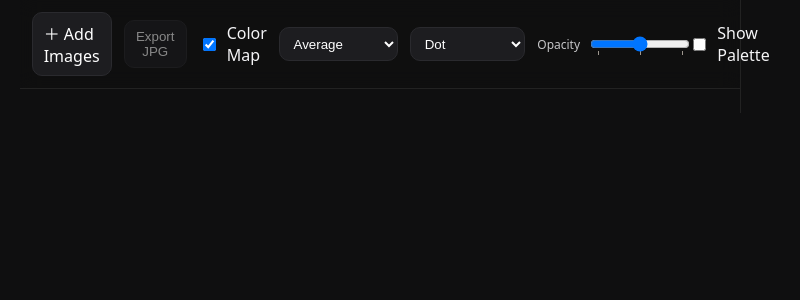
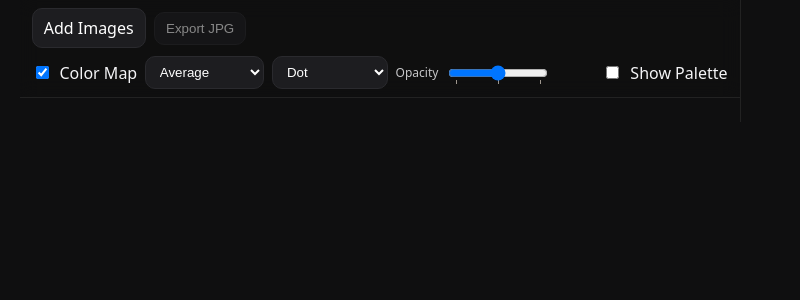
Before and after one commit to mikeccheung/tmc-gridtone, a React (Vite) app: page / in a window 1280 px wide. Shown: the top 300 px of the page, without its empty margins (260-1060 px from the left). Built offline with nearby package versions, Linux system fonts and the light colour scheme.

Commit message:
FIX: responsive toolbar layout with wrapping groups on narrow viewports

```diff
--- a/index.html
+++ b/index.html
@@ -37,12 +37,43 @@
         .page { max-width: 720px; }
       }
 
+      /* Responsive toolbar:
+        - On small screens: groups stack in rows, full-width
+        - On wider screens: groups align in a single row
+      */
       .toolbar {
-        display:flex; gap:.75rem; align-items:center;
-        padding: .75rem; position: sticky; top: 0;
-        background: rgba(15,15,16,.8); backdrop-filter: blur(10px);
-        z-index: 10; border-bottom: 1px solid #222;
+        position: sticky; top: 0; z-index: 10;
+        display: flex; flex-wrap: wrap; align-items: center;
+        gap: .5rem .75rem;
+        padding: .5rem .75rem;
+        background: rgba(15,15,16,.8);
+        backdrop-filter: blur(10px);
+        border-bottom: 1px solid #222;
       }
+      .toolbar-group {
+        display: flex; align-items: center; gap: .5rem;
+        flex: 1 1 100%;
+      }
+      .toolbar-group--end { justify-content: flex-start; }
+
+      /* On mid-to-large screens, let groups size to content and sit on one row */
+      @media (min-width: 720px) {
+        .toolbar-group { flex: 0 0 auto; }
+        .toolbar-group--end { margin-left: auto; }
+      }
+
+      /* Controls */
+      .btn { background:#1d1d20; border:1px solid #2a2a2e; padding:.5rem .7rem; border-radius:10px; color:#fff; cursor:pointer; }
+      .btn:disabled { opacity:.5; cursor:default; }
+      input[type="file"] { display:none; }
+      label.btn { display:inline-flex; align-items:center; gap:.4rem; }
+      .toggle { display:flex; align-items:center; gap:.5rem; }
+      .select { background:#1d1d20; border:1px solid #2a2a2e; color:#fff; padding:.45rem .6rem; border-radius:10px; }
+
+      /* Compact opacity slider block */
+      .opacity-control { display:flex; align-items:center; gap:.5rem; }
+      .opacity-control label { font-size:12px; opacity:.8; }
+      .opacity-control input[type="range"] { width: 100px; }
 
       /* Fixed 3-across image grid */
       .grid {
@@ -57,7 +88,7 @@
       }
       .tile img { width: 100%; height: 100%; object-fit: cover; display: block; }
 
-      /* Swatch “dot” row (Dot mode) */
+      /* Swatch bar for Dot mode */
       .swatchBar {
         position: absolute; left: 6px; bottom: 6px;
         display: inline-flex; gap: 8px; align-items: center;
@@ -101,13 +132,6 @@
         border-radius:999px; background:rgba(0,0,0,.35);
       }
 
-      .btn { background:#1d1d20; border:1px solid #2a2a2e; padding:.5rem .7rem; border-radius:10px; color:#fff; cursor:pointer; }
-      .btn:disabled { opacity:.5; cursor:default; }
-      input[type="file"] { display:none; }
-      label.btn { display:inline-flex; align-items:center; gap: .4rem; }
-      .toggle { display:flex; align-items:center; gap:.5rem; }
-      .select { background:#1d1d20; border:1px solid #2a2a2e; color:#fff; padding:.45rem .6rem; border-radius:10px; }
-
       .tile .delete {
         position:absolute; top:6px; right:6px;
         width:26px; height:26px; border-radius:999px;
@@ -117,6 +141,7 @@
       }
       .tile .delete:hover { background:rgba(0,0,0,.65); }
     </style>
+
   </head>
   <body>
     <div id="root"></div>
--- a/src/App.jsx
+++ b/src/App.jsx
@@ -1,4 +1,4 @@
-import React, { useCallback, useMemo, useRef, useState } from 'react'
+import React, { useCallback, useRef, useState } from 'react'
 import {
   DndContext, closestCenter, PointerSensor, useSensor, useSensors
 } from '@dnd-kit/core'
@@ -9,61 +9,99 @@ import { CSS } from '@dnd-kit/utilities'
 import { averageColorFromBitmap, dominantColorsFromBitmap, rgbToHex } from './colorUtils'
 import { exportGrid } from './exportUtils'
 
+/**
+ * Local storage key for persisted grid state.
+ */
 const STORAGE_KEY = 'gridtone:v1'
+
+/**
+ * Portable delete handler for tiles.
+ */
 const RemoveContext = React.createContext(()=>{})
 
+/**
+ * Persist only minimal item data to localStorage.
+ */
 function saveState(items){
   const lite = items.map(({id, img, avg, dom}) => ({ id, imgSrc: img?.src ?? '', avg, dom }))
   localStorage.setItem(STORAGE_KEY, JSON.stringify(lite))
 }
+
+/**
+ * Load persisted items from localStorage and rebuild <img> elements.
+ */
 function loadState(){
   try {
     const raw = localStorage.getItem(STORAGE_KEY)
     if (!raw) return []
     const lite = JSON.parse(raw)
     return lite.map((t) => {
-      const img = new Image(); img.src = t.imgSrc || ''
+      const img = new Image()
+      img.src = t.imgSrc || ''
       return { id: t.id, img, avg: t.avg, dom: t.dom }
     })
-  } catch { return [] }
+  } catch {
+    return []
+  }
 }
 
+/**
+ * Overlay mode constants.
+ */
 const OVERLAY_MODES = { DOT:'dot', HALF:'half', FULL:'full' }
+
+/**
+ * Overlay opacity presets (20%, 50%, 80%).
+ */
 const OVERLAY_ALPHAS = [0.2, 0.5, 0.8]
 
 export default function App(){
   const [items, setItems] = useState(()=>loadState())
   const [showColor, setShowColor] = useState(true)
-  const [mode, setMode] = useState('average')
+  const [mode, setMode] = useState('average')             // 'average' | 'dominant'
   const [overlayMode, setOverlayMode] = useState(OVERLAY_MODES.DOT)
-  const [overlayAlphaIdx, setOverlayAlphaIdx] = useState(1)
-  const [showSidebar, setShowSidebar] = useState(false)
+  const [overlayAlphaIdx, setOverlayAlphaIdx] = useState(1) // default to 50%
+  const [showSidebar, setShowSidebar] = useState(false)     // hide palette by default on narrow viewports
   const inputRef = useRef(null)
 
+  // Persist state on change.
   React.useEffect(()=>{ saveState(items) }, [items])
 
+  // Pointer sensor with small drag threshold.
   const sensors = useSensors(useSensor(PointerSensor, { activationConstraint: { distance: 6 } }))
 
+  /**
+   * Import image files, compute average and dominant colors,
+   * and append to the grid.
+   */
   const onFiles = async (files) => {
     const arr = []
     for (const file of files){
       if (!file.type.startsWith('image/')) continue
+
       const dataURL = await fileToDataURL(file)
       const img = await dataURLToImage(dataURL)
+
       const blob = await (await fetch(dataURL)).blob()
       const bmp = await createImageBitmap(blob)
+
       const avg = averageColorFromBitmap(bmp)
       const dom = dominantColorsFromBitmap(bmp, 3)
+
       arr.push({ id: crypto.randomUUID(), img, avg, dom })
     }
     setItems(prev=>prev.concat(arr))
   }
+
   const onDropInput = (e)=>{ e.preventDefault(); onFiles(e.dataTransfer.files) }
   const onInputChange = (e)=> onFiles(e.target.files)
 
   const ids = items.map(i=>i.id)
-  const columns = 3
+  const columns = 3 // fixed 3-across layout
 
+  /**
+   * Handle drag-and-drop reordering.
+   */
   const handleDragEnd = (event) => {
     const { active, over } = event
     if (!over || active.id === over.id) return
@@ -72,6 +110,9 @@ export default function App(){
     setItems(arrayMove(items, oldIndex, newIndex))
   }
 
+  /**
+   * Export the current grid as a composite JPG.
+   */
   const doExport = useCallback(async ()=>{
     const blob = await exportGrid({ tiles: items, columns, showColor, mode })
     if (!blob) return
@@ -87,33 +128,41 @@ export default function App(){
 
   return (
     <div className="shell" onDragOver={e=>e.preventDefault()} onDrop={onDropInput}>
+      {/* Main content column */}
       <div className="page">
+
+        {/* Responsive toolbar: groups wrap on small viewports, align in one row on wide viewports */}
         <div className="toolbar">
+          {/* Group 1: ingestion and export */}
+          <div className="toolbar-group">
             <label className="btn" title="Add images">
               <input ref={inputRef} type="file" accept="image/*" multiple onChange={onInputChange}/>
-            <span>＋ Add Images</span>
+              <span>Add Images</span>
             </label>
 
             <button className="btn" onClick={doExport} disabled={!items.length}>Export JPG</button>
+          </div>
 
+          {/* Group 2: color map controls */}
+          <div className="toolbar-group">
             <div className="toggle">
               <input id="colormap" type="checkbox" checked={showColor} onChange={e=>setShowColor(e.target.checked)}/>
               <label htmlFor="colormap">Color Map</label>
             </div>
 
-          <select className="select" value={mode} onChange={e=>setMode(e.target.value)}>
+            <select className="select" value={mode} onChange={e=>setMode(e.target.value)} aria-label="Color mode">
               <option value="average">Average</option>
               <option value="dominant">Dominant (3)</option>
             </select>
 
-          <select className="select" value={overlayMode} onChange={e=>setOverlayMode(e.target.value)}>
+            <select className="select" value={overlayMode} onChange={e=>setOverlayMode(e.target.value)} aria-label="Overlay mode">
               <option value={OVERLAY_MODES.DOT}>Dot</option>
               <option value={OVERLAY_MODES.HALF}>Half Overlay</option>
               <option value={OVERLAY_MODES.FULL}>Full Overlay</option>
             </select>
 
-          <div style={{display:'flex', alignItems:'center', gap:'.5rem', minWidth: 140}}>
-            <label htmlFor="alpha" style={{fontSize:12, opacity:.8}}>Opacity</label>
+            <div className="opacity-control">
+              <label htmlFor="alpha">Opacity</label>
               <input
                 id="alpha"
                 type="range"
@@ -122,8 +171,8 @@ export default function App(){
                 step="1"
                 value={overlayAlphaIdx}
                 onChange={(e)=>setOverlayAlphaIdx(parseInt(e.target.value,10))}
-              style={{width:100}}
                 list="alpha-stops"
+                aria-label="Overlay opacity"
               />
               <datalist id="alpha-stops">
                 <option value="0" label="20%"></option>
@@ -131,23 +180,27 @@ export default function App(){
                 <option value="2" label="80%"></option>
               </datalist>
             </div>
+          </div>
 
+          {/* Group 3: palette visibility */}
+          <div className="toolbar-group toolbar-group--end">
             <div className="toggle">
               <input id="sidepal" type="checkbox" checked={showSidebar} onChange={e=>setShowSidebar(e.target.checked)}/>
               <label htmlFor="sidepal">Show Palette</label>
             </div>
           </div>
+        </div>
 
+        {/* Grid */}
         <RemoveContext.Provider value={(id)=>setItems(items=>items.filter(x=>x.id!==id))}>
           <DndContext sensors={sensors} collisionDetection={closestCenter} onDragEnd={handleDragEnd}>
             <SortableContext items={ids} strategy={rectSortingStrategy}>
               <div className="grid">
-                {items.map((it, idx)=>(
+                {items.map((it)=>(
                   <SortableTile
                     key={it.id}
                     id={it.id}
                     item={it}
-                    index={idx}
                     showColor={showColor}
                     mode={mode}
                     overlayMode={overlayMode}
@@ -160,6 +213,7 @@ export default function App(){
         </RemoveContext.Provider>
       </div>
 
+      {/* Sidebar palette (3 columns, one square per image, same order as grid) */}
       {showSidebar && (
         <aside className="sidebar">
           <div className="sidebarHeader">
@@ -189,12 +243,16 @@ export default function App(){
   )
 }
 
-function SortableTile({ id, item, index, showColor, mode, overlayMode, overlayAlpha }){
+/**
+ * Sortable grid tile with optional color overlays.
+ */
+function SortableTile({ id, item, showColor, mode, overlayMode, overlayAlpha }){
   const { attributes, listeners, setNodeRef, transform, transition, isDragging } = useSortable({ id })
   const style = { transform: CSS.Transform.toString(transform), transition, zIndex: isDragging ? 5 : 'auto' }
   const swatches = mode==='average' ? [item.avg] : item.dom
   const remove = React.useContext(RemoveContext)
 
+  // Choose overlay tint color: average or most dominant cluster.
   const tint = (mode === 'average' ? item.avg : (item.dom[0] || item.avg))
   const rgba = (alpha) => `rgba(${tint[0]},${tint[1]},${tint[2]},${alpha})`
 
@@ -202,6 +260,7 @@ function SortableTile({ id, item, index, showColor, mode, overlayMode, overlayAl
     <div ref={setNodeRef} className="tile" style={style} {...attributes} {...listeners}>
       <img src={item.img.src} alt="" draggable={false}/>
 
+      {/* Half and Full overlays honor the selected alpha */}
       {showColor && overlayMode === OVERLAY_MODES.HALF && (
         <div className="overlay-half" style={{ background: rgba(overlayAlpha) }} />
       )}
@@ -209,6 +268,7 @@ function SortableTile({ id, item, index, showColor, mode, overlayMode, overlayAl
         <div className="overlay-full" style={{ background: rgba(overlayAlpha) }} />
       )}
 
+      {/* Dot mode shows swatches only */}
       {showColor && overlayMode === OVERLAY_MODES.DOT && (
         <div className="swatchBar">
           {swatches.map((rgb, i)=>(
@@ -227,6 +287,9 @@ function SortableTile({ id, item, index, showColor, mode, overlayMode, overlayAl
   )
 }
 
+/**
+ * Decode a File into a downscaled JPEG data URL for efficient persistence.
+ */
 function fileToDataURL(file, maxDim = 1600){
   return new Promise((resolve, reject)=>{
     const r = new FileReader()
@@ -249,6 +312,10 @@ function fileToDataURL(file, maxDim = 1600){
     r.readAsDataURL(file)
   })
 }
+
+/**
+ * Convert a data URL into an HTMLImageElement.
+ */
 function dataURLToImage(dataURL){
   return new Promise((resolve, reject)=>{
     const img = new Image()
```
Lines whose indentation alone changed are shown as unchanged.
